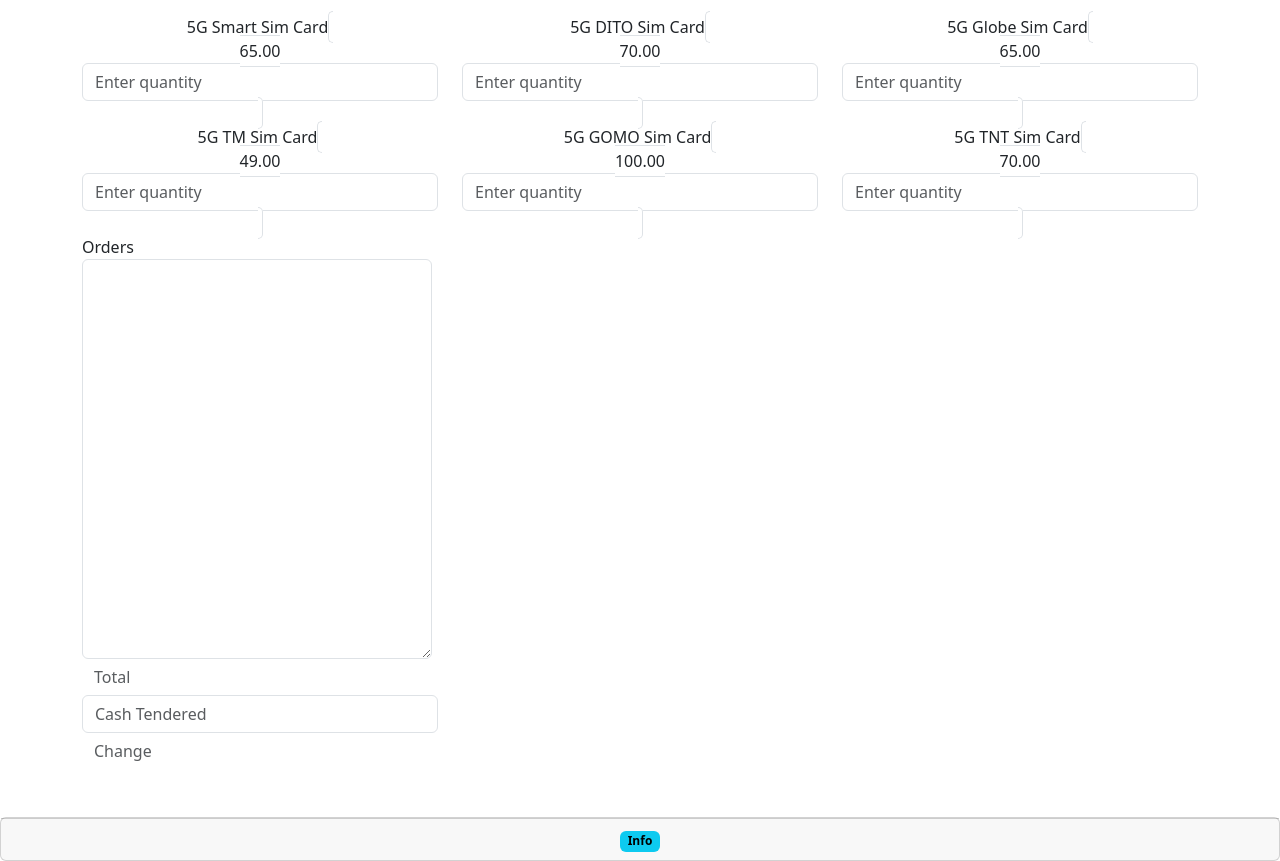
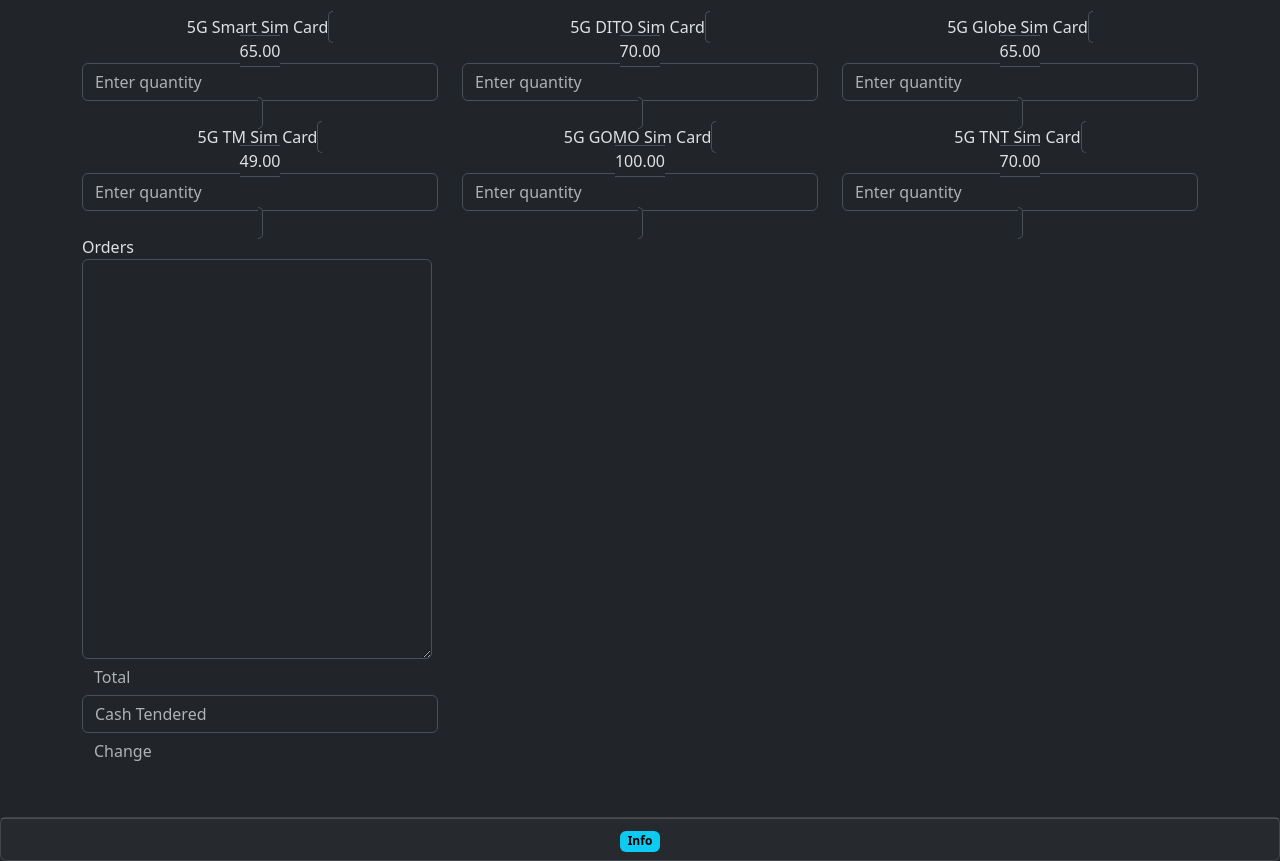
Before and after one commit to Dominictamondong/Dominictamondong.github.io, a plain HTML site: page index.html in a window 1280 px wide. Shown: the part 56-917 px from the top of the page. Drawn offline with nearby package versions, Linux system fonts and the light colour scheme; a script that the page names is missing.

Commit message:
Update index.html

```diff
--- a/index.html
+++ b/index.html
@@ -1,5 +1,5 @@
 <!DOCTYPE html>
-<html lang="en" data-bs-theme="gray">
+<html lang="en" data-bs-theme="dark">
    <title> 5G Sim Card  </title>
    <head>
     <link href="https://cdn.jsdelivr.net/npm/bootstrap@5.3.3/dist/css/bootstrap.min.css" rel="stylesheet" integrity="sha384-QWTKZyjpPEjISv5WaRU9OFeRpok6YctnYmDr5pNlyT2bRjXh0JMhjY6hW+ALEwIH" crossorigin="anonymous">
```
